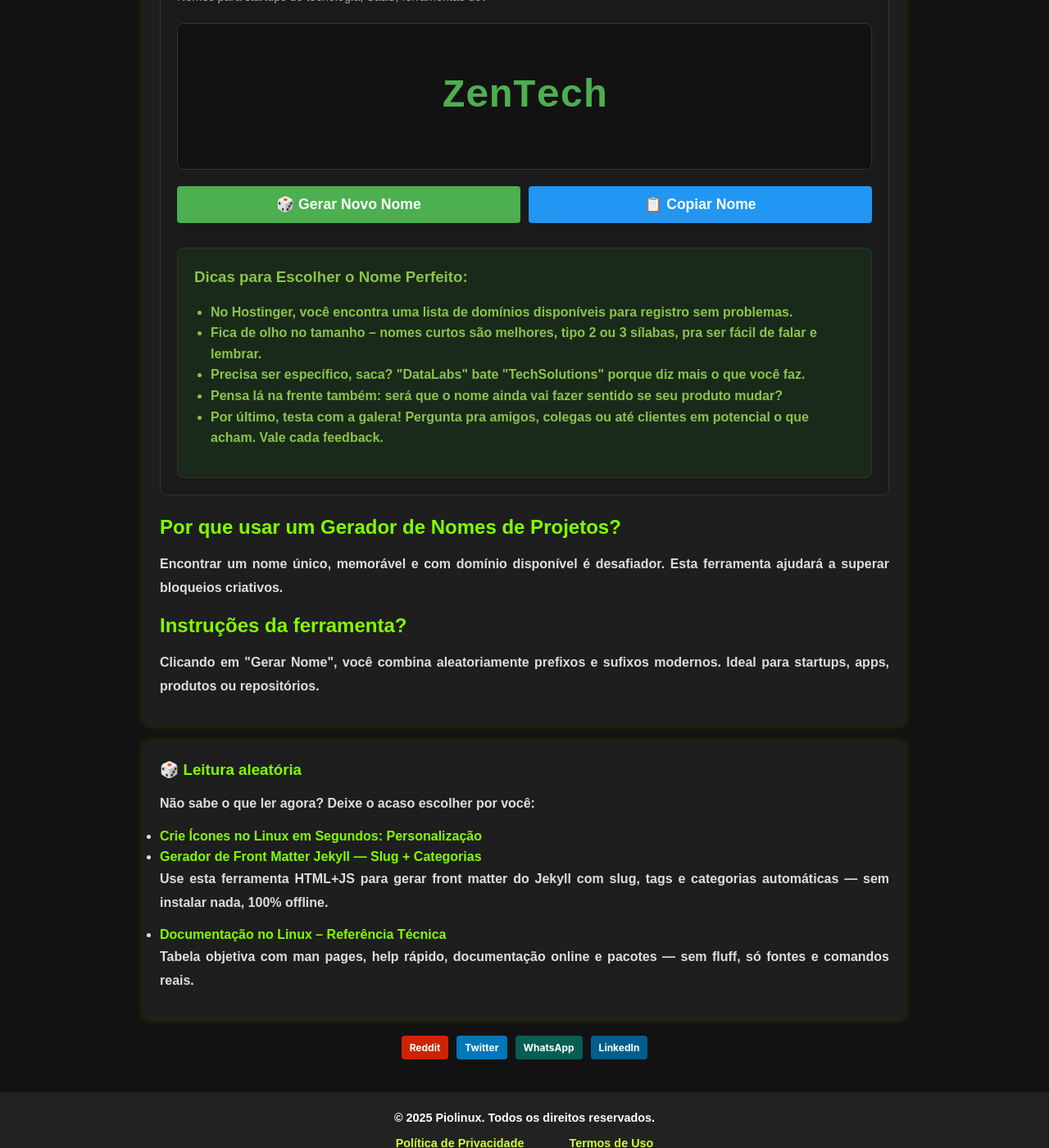
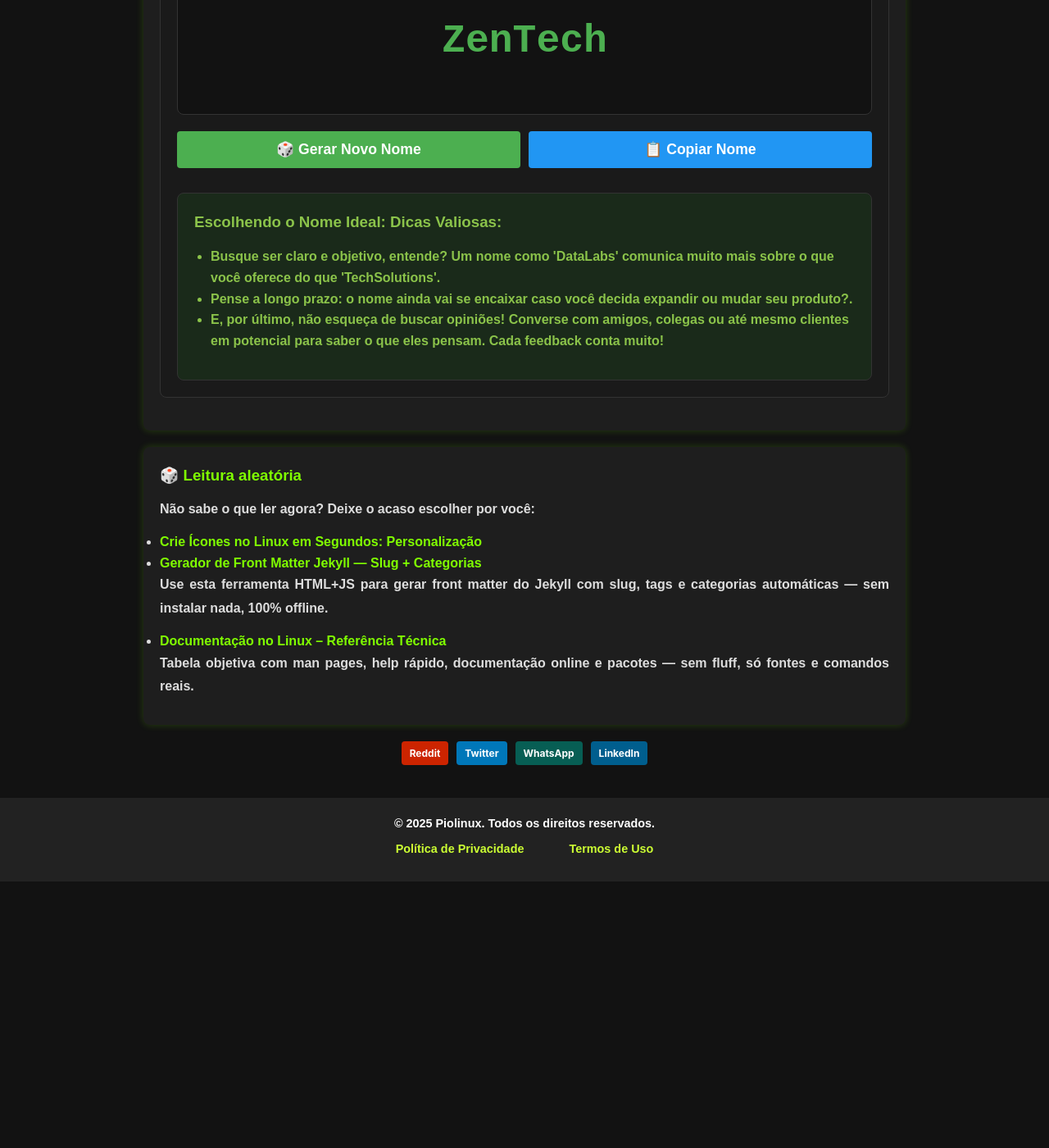
Before and after one commit to Piolinux/piolinux-site, a Jekyll site: the page built from _pages/_tools/gerador-de-nomes-startups-projetos.html, in a window 1280 px wide and 1400 px high, scrolled down 797 px. Shown: the whole window at 82% size. Built offline with Jekyll 4.4.1, drawn with Linux system fonts in a browser that asks for light colours; after the commit the page ends 1872 px from its top, so only the background shows below that; some of the changed text lies outside the part shown.

Commit message:
Update gerador-de-nomes-startups-projetos.html

```diff
--- a/_pages/_tools/gerador-de-nomes-startups-projetos.html
+++ b/_pages/_tools/gerador-de-nomes-startups-projetos.html
@@ -53,25 +53,17 @@ tags: [startup, projeto, nome, branding, empreendedor, dev, criativo, moderno]
   </div>
 
   <div style="background: #1a2a1a; color: #8bc34a; padding: 20px; border-radius: 8px; margin-top: 30px; border: 1px solid #333;">
-    <h3 style="color: #8bc34a; margin-top: 0;">Dicas para Escolher o Nome Perfeito:</h3>
+    <h3 style="color: #8bc34a; margin-top: 0;">Escolhendo o Nome Ideal: Dicas Valiosas:</h3>
     <ul style="padding-left: 20px; margin: 15px 0; line-height: 1.6;">
-      <li><strong>No Hostinger, você encontra uma lista de domínios disponíveis para registro sem problemas.</li>
-      <li><strong>Fica de olho no tamanho – nomes curtos são melhores, tipo 2 ou 3 sílabas, pra ser fácil de falar e lembrar.</li>
-      <li><strong>Precisa ser específico, saca? "DataLabs" bate "TechSolutions" porque diz mais o que você faz.</li>
-      <li><strong>Pensa lá na frente também: será que o nome ainda vai fazer sentido se seu produto mudar? </li>
-      <li><strong>Por último, testa com a galera! Pergunta pra amigos, colegas ou até clientes em potencial o que acham. Vale cada feedback.</li>
-    </ul>
+      <li><strong>Busque ser claro e objetivo, entende? Um nome como 'DataLabs' comunica muito mais sobre o que você oferece do que 'TechSolutions'.</li>
+      <li><strong>Pense a longo prazo: o nome ainda vai se encaixar caso você decida expandir ou mudar seu produto?.</li>
+      <li><strong>E, por último, não esqueça de buscar opiniões! Converse com amigos, colegas ou até mesmo clientes em potencial para saber o que eles pensam. Cada feedback conta muito! </li>
+      </ul>
   </div>
 </div>
 
 
-<div class="seo-content">
-    <h2>Por que usar um Gerador de Nomes de Projetos?</h2>
-    <p>Encontrar um nome único, memorável e com domínio disponível é desafiador. Esta ferramenta ajudará a superar bloqueios criativos.</p>
-    <h2>Instruções da ferramenta?</h2>
-    <p>Clicando em "Gerar Nome", você combina aleatoriamente prefixos e sufixos modernos. Ideal para startups, apps, produtos ou repositórios.</p>
 
-  </div>
 
 
 </section>
```
